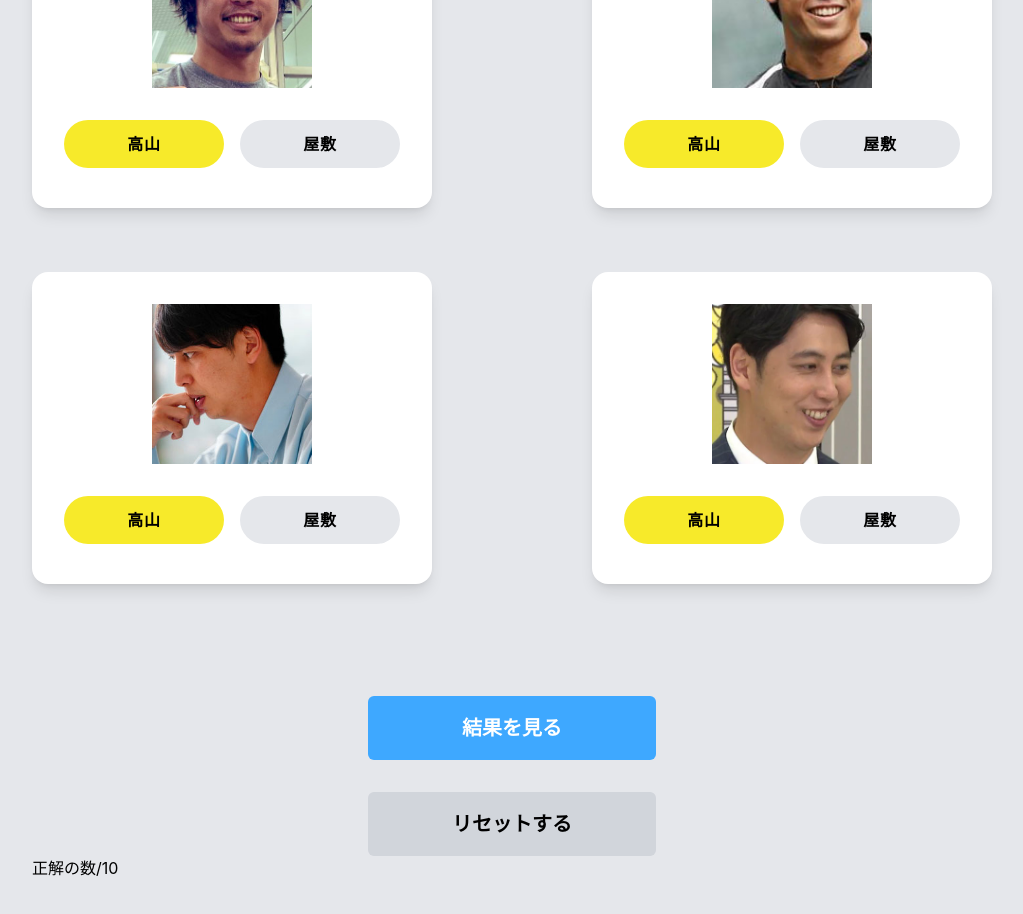
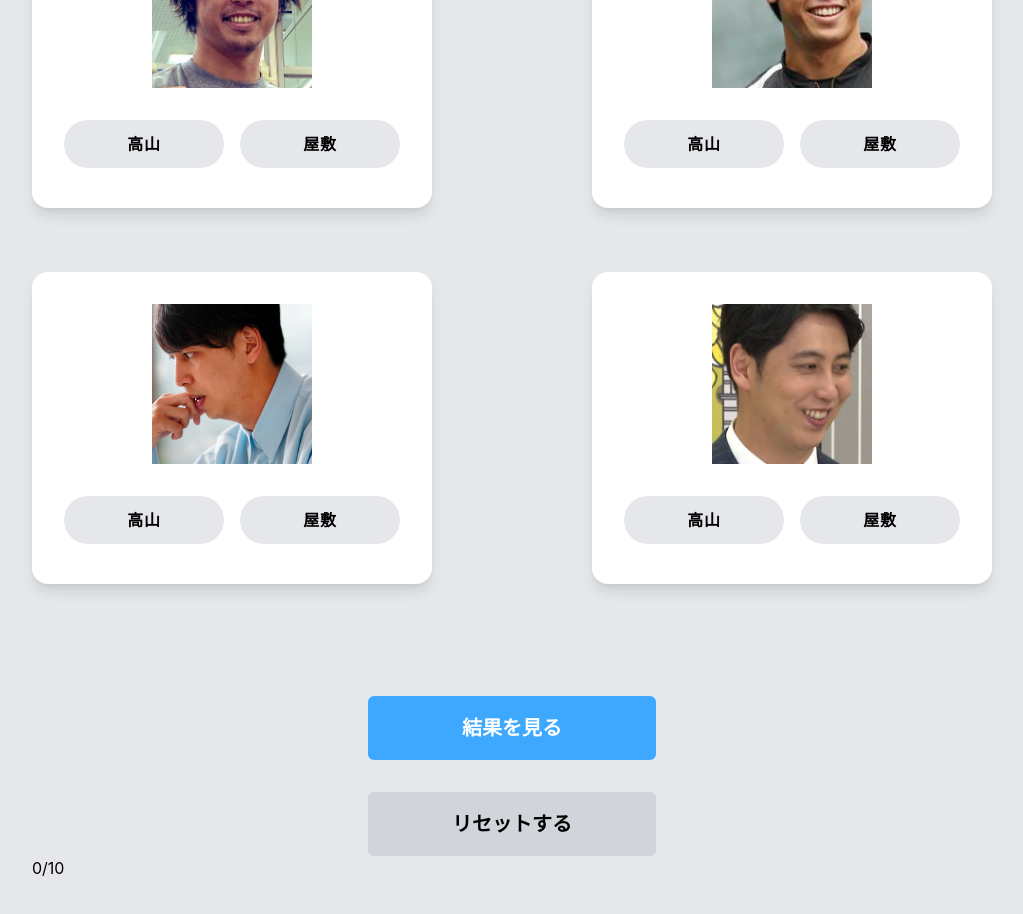
Before and after one commit to Ryuki-4648/takayama-and-yashiki, a React (Create React App) app in the folder quiz/: page / in a window 1280 px wide. Shown: the part 1560-2474 px from the top of the page, without its empty margins (128-1151 px from the left). Built offline with nearby package versions, Linux system fonts and the light colour scheme.

Commit message:
ボタンクリックの結果を保持、スコアの計算　途中

```diff
--- a/quiz/src/App.css
+++ b/quiz/src/App.css
@@ -16,5 +16,5 @@
   background-color: #0f83fd;
 }
 .button01 {
-  background-color: #f7ea2a;
+  //background-color: #f7ea2a;
 }
--- a/quiz/src/App.tsx
+++ b/quiz/src/App.tsx
@@ -1,10 +1,11 @@
+import { useState } from "react";
 import "./App.css";
 import questionList from "./data/question.json";
 
 /**
  * ・questionListからランダムに問題を10個取得する
  * ・高山か屋敷のボタンをクリックする
- * ・結果を見るボタンを押し、何問正解したか表示する
+ * ・結果を見るボタン→高山と屋敷どちらをクリックしたか保存する。何問正解したか表示する
  */
 
 function App() {
@@ -19,14 +20,44 @@ function App() {
    * 無名関数：0.5からMath.random()（0以上1未満のランダムな小数）を引いた値（-0.5から0.5の間のランダムな値）を返す
    */
 
+  const mainColor = "#f7ea2a";
+
   const randomQuizList = getRandomQuestions();
+  const [results, setResults] = useState<string[]>([]); // 初期値：空の配列
 
   const onClickResultButton = () => {
-    // hoge
+    // resultsに結果を格納する
+    const selectedOptions = randomQuizList.map((item) => {
+      return "高山";
+    });
+    // console.log(selectedOptions); 10個の配列、全て中身は高山
+    setResults(selectedOptions);
+  };
+
+  const onClickOptionButton = (id: number, selectedOption: string) => {
+    console.log(`クイズID: ${id}, 選択オプション: ${selectedOption}`);
   };
 
   const onClickResetButton = () => {
     window.location.reload();
+  };
+
+  const calculateScore = () => {
+    let score = 0;
+    // results.map((selectedOption, index) => {
+    //   if (selectedOption === randomQuizList[index].answer) {
+    //     score++;
+    //   }
+    // });
+    // Array.prototype.map() expects a return value from arrow function.eslintarray-callback-returnのエラーが出る
+    // アロー関数内で結果を返す必要がある。
+    console.log(results); // 10個の配列、全て中身は高山
+    results.forEach((selectedOption, index) => {
+      if (selectedOption === randomQuizList[index].answer) {
+        score++;
+      }
+    });
+    return score;
   };
 
   return (
@@ -62,10 +93,17 @@ function App() {
                   className="w-40 h-40 object-cover mb-8"
                 />
                 <div className="flex w-full justify-between flex-wrap">
-                  <button className="w-40 h-12 rounded-3xl font-bold tracking-wider button01 mr-2 mb-2">
+                  {/* onClickイベントハンドラー どちらのボタンがクリックされたかを判定 */}
+                  <button
+                    className="w-40 h-12 rounded-3xl font-bold tracking-wider button01 mr-2 mb-2 bg-gray-200"
+                    onClick={() => onClickOptionButton(item.id, "高山")}
+                  >
                     高山
                   </button>
-                  <button className="w-40 h-12 rounded-3xl font-bold tracking-wider bg-gray-200">
+                  <button
+                    className="w-40 h-12 rounded-3xl font-bold tracking-wider bg-gray-200"
+                    onClick={() => onClickOptionButton(item.id, "屋敷")}
+                  >
                     屋敷
                   </button>
                 </div>
@@ -86,7 +124,7 @@ function App() {
           リセットする
         </button>
         <p>
-          <span>正解の数</span>/<span>10</span>
+          <span>{calculateScore()}</span>/<span>10</span>
         </p>
       </main>
     </div>
```
